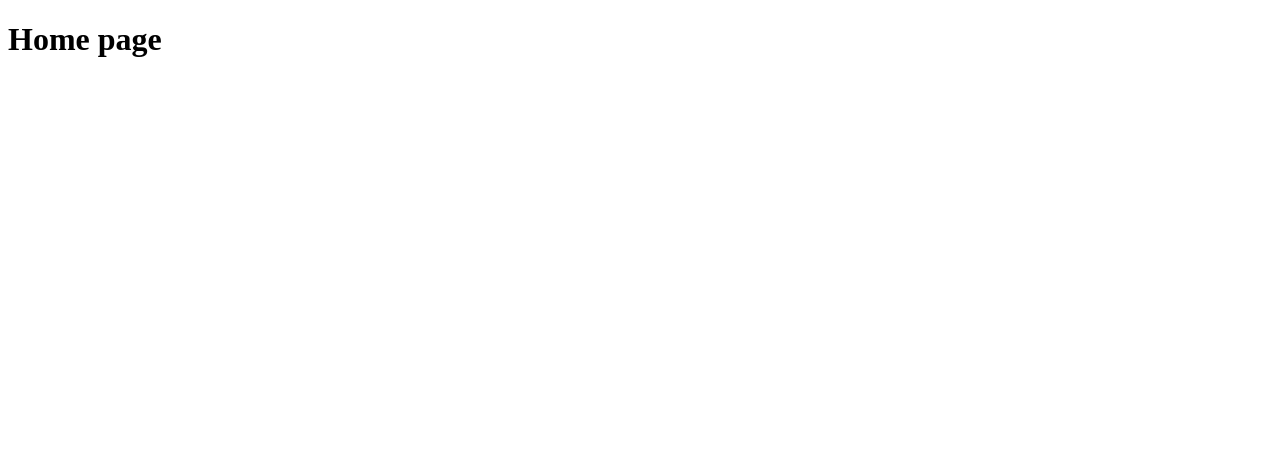
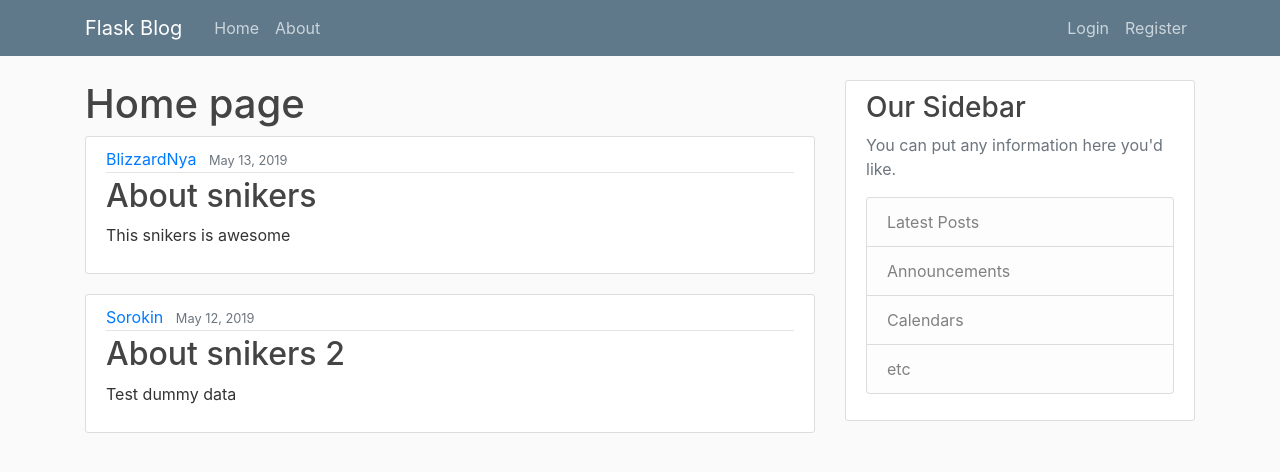
Before and after one commit to Blizzardnya/flaskblog, a Flask app: page / in a window 1280 px wide. Before the commit the part shown is almost empty. Shown: the top 472 px of the page. Run offline with Flask 2, Linux system fonts and the light colour scheme; some libraries are stand-ins or nearby versions.

Commit message:
Lesson 2 complete

```diff
--- a/app.py
+++ b/app.py
@@ -1,17 +1,32 @@
-from flask import Flask, render_template
+from flask import Flask, render_template, url_for
 
 app = Flask(__name__)
+
+posts = [
+    {
+        'author': 'BlizzardNya',
+        'title': 'About snikers',
+        'content': 'This snikers is awesome',
+        'date_posted': 'May 13, 2019'
+    },
+    {
+        'author': 'Sorokin',
+        'title': 'About snikers 2',
+        'content': 'Test dummy data',
+        'date_posted': 'May 12, 2019'
+    }
+]
 
 
 @app.route('/')
 @app.route('/home')
 def home():
-    return render_template('home.html')
+    return render_template('home.html', posts=posts)
 
 
 @app.route('/about')
 def about():
-    return render_template('about.html')
+    return render_template('about.html', title='About')
 
 
 if __name__ == '__main__':
--- /dev/null
+++ b/static/main.css
@@ -0,0 +1,80 @@
+body {
+  background: #fafafa;
+  color: #333333;
+  margin-top: 5rem;
+}
+
+h1, h2, h3, h4, h5, h6 {
+  color: #444444;
+}
+
+.bg-steel {
+  background-color: #5f788a;
+}
+
+.site-header .navbar-nav .nav-link {
+  color: #cbd5db;
+}
+
+.site-header .navbar-nav .nav-link:hover {
+  color: #ffffff;
+}
+
+.site-header .navbar-nav .nav-link.active {
+  font-weight: 500;
+}
+
+.content-section {
+  background: #ffffff;
+  padding: 10px 20px;
+  border: 1px solid #dddddd;
+  border-radius: 3px;
+  margin-bottom: 20px;
+}
+
+.article-title {
+  color: #444444;
+}
+
+a.article-title:hover {
+  color: #428bca;
+  text-decoration: none;
+}
+
+.article-content {
+  white-space: pre-line;
+}
+
+.article-img {
+  height: 65px;
+  width: 65px;
+  margin-right: 16px;
+}
+
+.article-metadata {
+  padding-bottom: 1px;
+  margin-bottom: 4px;
+  border-bottom: 1px solid #e3e3e3
+}
+
+.article-metadata a:hover {
+  color: #333;
+  text-decoration: none;
+}
+
+.article-svg {
+  width: 25px;
+  height: 25px;
+  vertical-align: middle;
+}
+
+.account-img {
+  height: 125px;
+  width: 125px;
+  margin-right: 20px;
+  margin-bottom: 16px;
+}
+
+.account-heading {
+  font-size: 2.5rem;
+}
--- a/templates/home.html
+++ b/templates/home.html
@@ -1,10 +1,16 @@
-<!DOCTYPE html>
-<html lang="en">
-<head>
-    <meta charset="UTF-8">
-    <title>Home</title>
-</head>
-<body>
+{% extends "layout.html" %}
+{% block content %}
     <h1>Home page</h1>
-</body>
-</html>
+    {% for post in posts %}
+        <article class="media content-section">
+          <div class="media-body">
+            <div class="article-metadata">
+              <a class="mr-2" href="#">{{ post.author }}</a>
+              <small class="text-muted">{{ post.date_posted }}</small>
+            </div>
+            <h2><a class="article-title" href="#">{{ post.title }}</a></h2>
+            <p class="article-content">{{ post.content }}</p>
+          </div>
+        </article>
+    {% endfor %}
+{% endblock content %}
--- /dev/null
+++ b/templates/layout.html
@@ -0,0 +1,70 @@
+<!DOCTYPE html>
+<html lang="en">
+<head>
+    <meta charset="UTF-8">
+    <meta name="viewport" content="width=device-width, initial-scale=1, shrink-to-fit=no">
+
+    {% if title %}
+        <title>Flask Blog - {{ title }}</title>
+    {% else %}
+        <title>Flask Blog</title>
+    {% endif %}
+    <link rel="stylesheet" href="https://stackpath.bootstrapcdn.com/bootstrap/4.3.1/css/bootstrap.min.css"
+          integrity="sha384-ggOyR0iXCbMQv3Xipma34MD+dH/1fQ784/j6cY/iJTQUOhcWr7x9JvoRxT2MZw1T" crossorigin="anonymous">
+    <link rel="stylesheet" type="text/css" href="{{ url_for('static', filename='main.css') }}">
+</head>
+<body>
+    <header class="site-header">
+      <nav class="navbar navbar-expand-md navbar-dark bg-steel fixed-top">
+        <div class="container">
+          <a class="navbar-brand mr-4" href="/">Flask Blog</a>
+          <button class="navbar-toggler" type="button" data-toggle="collapse" data-target="#navbarToggle" aria-controls="navbarToggle" aria-expanded="false" aria-label="Toggle navigation">
+            <span class="navbar-toggler-icon"></span>
+          </button>
+          <div class="collapse navbar-collapse" id="navbarToggle">
+            <div class="navbar-nav mr-auto">
+              <a class="nav-item nav-link" href="/">Home</a>
+              <a class="nav-item nav-link" href="/about">About</a>
+            </div>
+            <!-- Navbar Right Side -->
+            <div class="navbar-nav">
+              <a class="nav-item nav-link" href="/login">Login</a>
+              <a class="nav-item nav-link" href="/register">Register</a>
+            </div>
+          </div>
+        </div>
+      </nav>
+    </header>
+
+    <main role="main" class="container">
+      <div class="row">
+        <div class="col-md-8">
+          {% block content %}{% endblock %}
+        </div>
+        <div class="col-md-4">
+          <div class="content-section">
+            <h3>Our Sidebar</h3>
+            <p class='text-muted'>You can put any information here you'd like.
+              <ul class="list-group">
+                <li class="list-group-item list-group-item-light">Latest Posts</li>
+                <li class="list-group-item list-group-item-light">Announcements</li>
+                <li class="list-group-item list-group-item-light">Calendars</li>
+                <li class="list-group-item list-group-item-light">etc</li>
+              </ul>
+            </p>
+          </div>
+        </div>
+      </div>
+    </main>
+
+    <script src="https://code.jquery.com/jquery-3.3.1.slim.min.js"
+            integrity="sha384-q8i/X+965DzO0rT7abK41JStQIAqVgRVzpbzo5smXKp4YfRvH+8abtTE1Pi6jizo"
+            crossorigin="anonymous"></script>
+    <script src="https://cdnjs.cloudflare.com/ajax/libs/popper.js/1.14.7/umd/popper.min.js"
+            integrity="sha384-UO2eT0CpHqdSJQ6hJty5KVphtPhzWj9WO1clHTMGa3JDZwrnQq4sF86dIHNDz0W1"
+            crossorigin="anonymous"></script>
+    <script src="https://stackpath.bootstrapcdn.com/bootstrap/4.3.1/js/bootstrap.min.js"
+            integrity="sha384-JjSmVgyd0p3pXB1rRibZUAYoIIy6OrQ6VrjIEaFf/nJGzIxFDsf4x0xIM+B07jRM"
+            crossorigin="anonymous"></script>
+    </body>
+</html>
```
Also changed, not shown: templates/about.html (+3 -9 lines).
